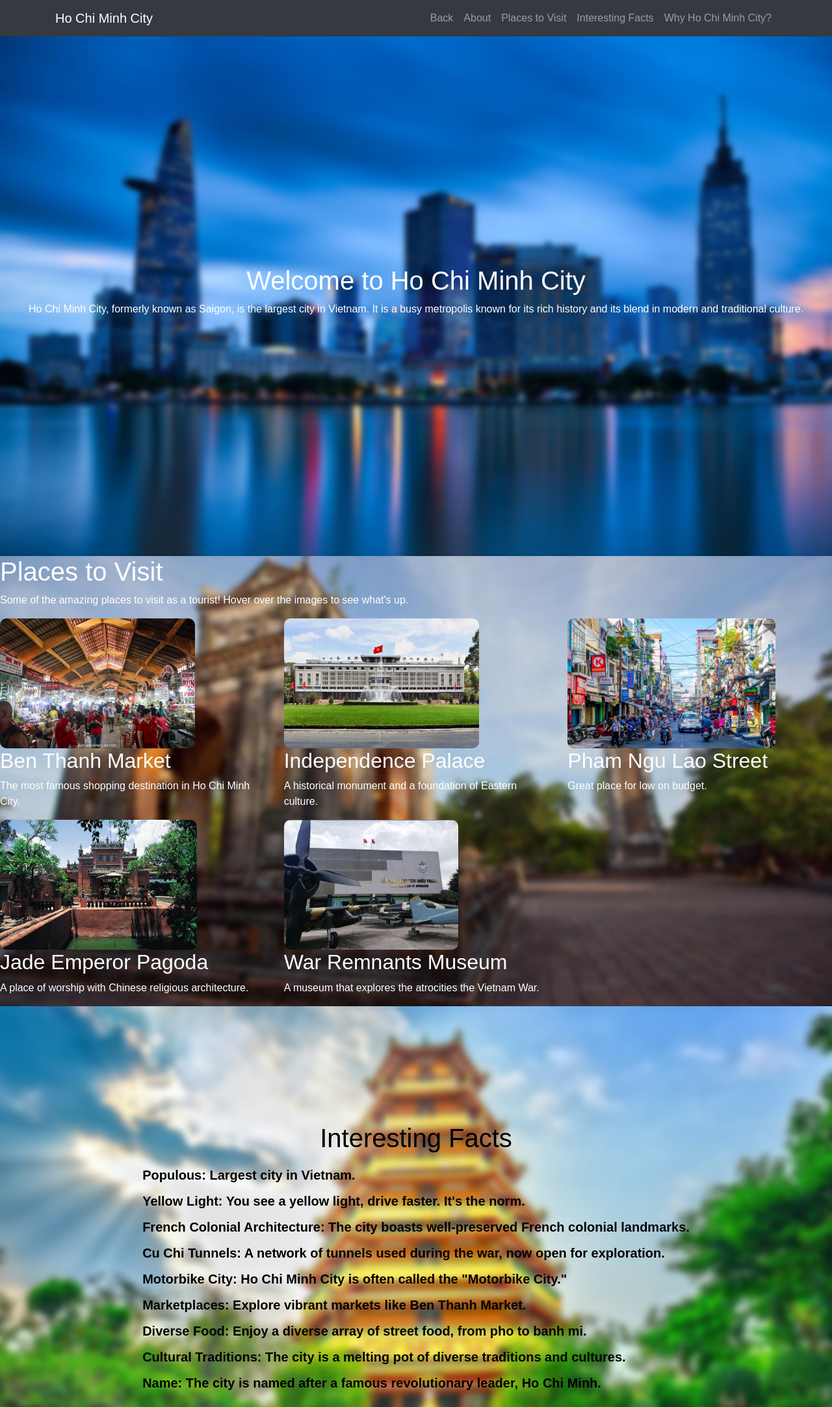
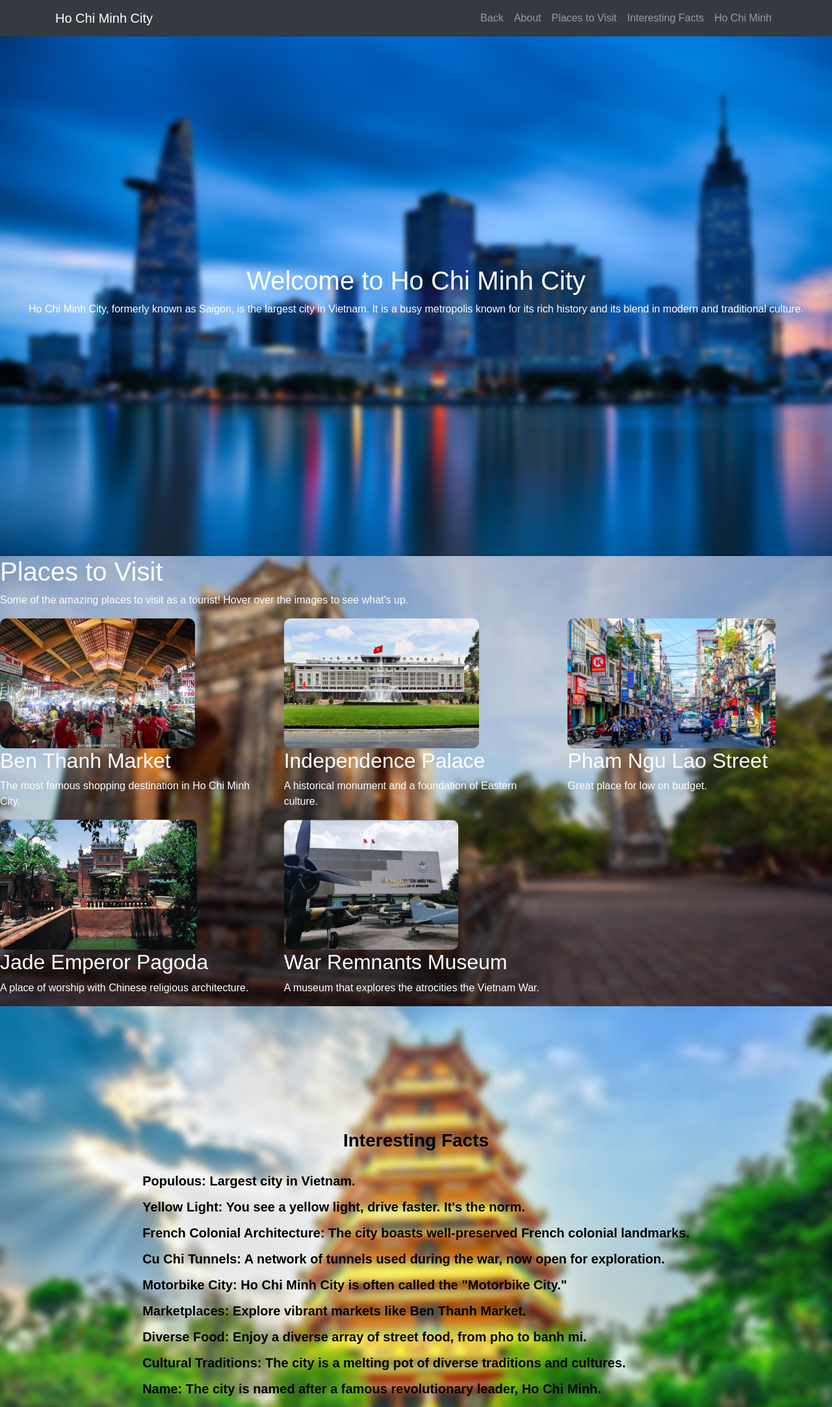
Before and after one commit to andrearcaina/CPS530-Website, a plain HTML site: page labs/Lab03/lab03b.html in a window 1280 px wide. Shown: the top 2166 px of the page at 65% size. Drawn offline with nearby package versions, Linux system fonts and the light colour scheme; a web font is replaced by a local one.

Commit message:
updated css

```diff
--- a/labs/Lab03/lab03a.css
+++ b/labs/Lab03/lab03a.css
@@ -149,11 +149,6 @@ body {
     align-items: center; /* Center the content vertically */
 }
 
-.facts-container {
-    text-align: left;
-    max-width: 800px;
-}
-
 .facts-section ul {
     list-style: none;
     padding: 0;
--- a/labs/Lab03/lab03b.css
+++ b/labs/Lab03/lab03b.css
@@ -65,9 +65,11 @@ body {
     align-items: center; /* Center the content vertically */
 }
 
-.facts-container {
-    text-align: left;
-    max-width: 800px;
+.facts-section h1 {
+    font-size: 28px;
+    font-weight: bold;
+
+    margin: 20px 0;
 }
 
 .facts-section ul {
--- a/labs/Lab03/lab03b.html
+++ b/labs/Lab03/lab03b.html
@@ -36,7 +36,7 @@
                         <a class="nav-link" href="#facts">Interesting Facts</a>
                     </li>
                     <li class="nav-item">
-                        <a class="nav-link" href="#history">Why Ho Chi Minh City?</a>
+                        <a class="nav-link" href="#history">Ho Chi Minh</a>
                     </li>
                 </ul>
             </div>
@@ -127,7 +127,9 @@
                 in Vietnamese history and a central figure in the country's fight for freedom and self-determination. The renaming
                 of the city from Saigon to Ho Chi Minh City was intended to honor his contributions and legacy.
             </p>
-            <img src="ho-chi-minh.jpg" alt="Ho Chi Minh">
+            <a href="https://www.google.com/search?q=ho+chi+minh&rlz=1C1VDKB_enCA1022CA1022&oq=ho+chi+minh&gs_lcrp=EgZjaHJvbWUqDQgAEAAY4wIYsQMYgAQyDQgAEAAY4wIYsQMYgAQyCggBEC4YsQMYgAQyDQgCEC4YgwEYsQMYgAQyBwgDEAAYgAQyBwgEEAAYgAQyBwgFEAAYgAQyBggGEEUYPTIGCAcQRRg90gEIMTM5MWowajeoAgCwAgA&sourceid=chrome&ie=UTF-8">
+                <img src="ho-chi-minh.jpg" alt="Ho Chi Minh">
+            </a>
         </div>
     </section>
 
```
Also changed, not shown: 1 other file.
